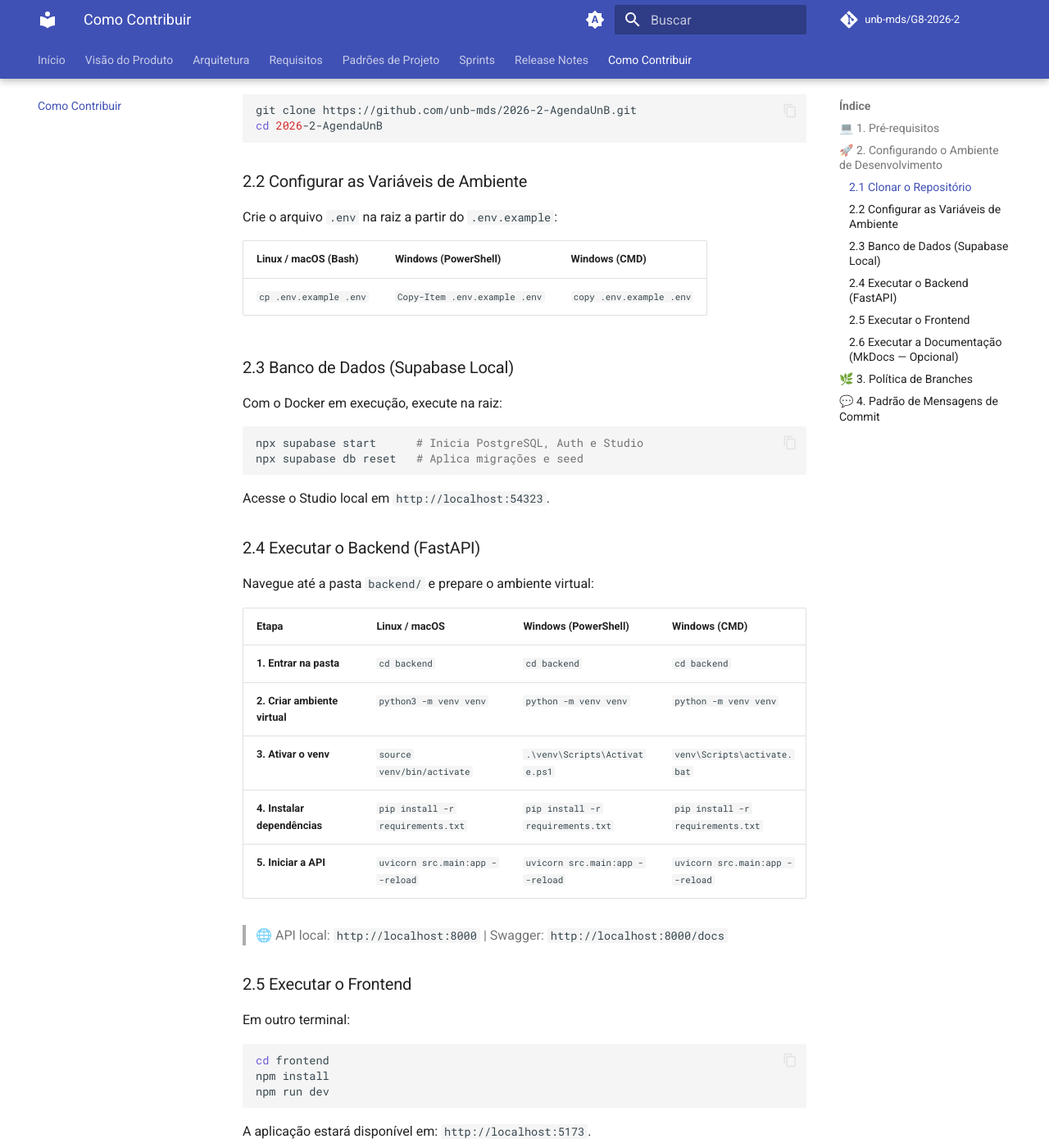
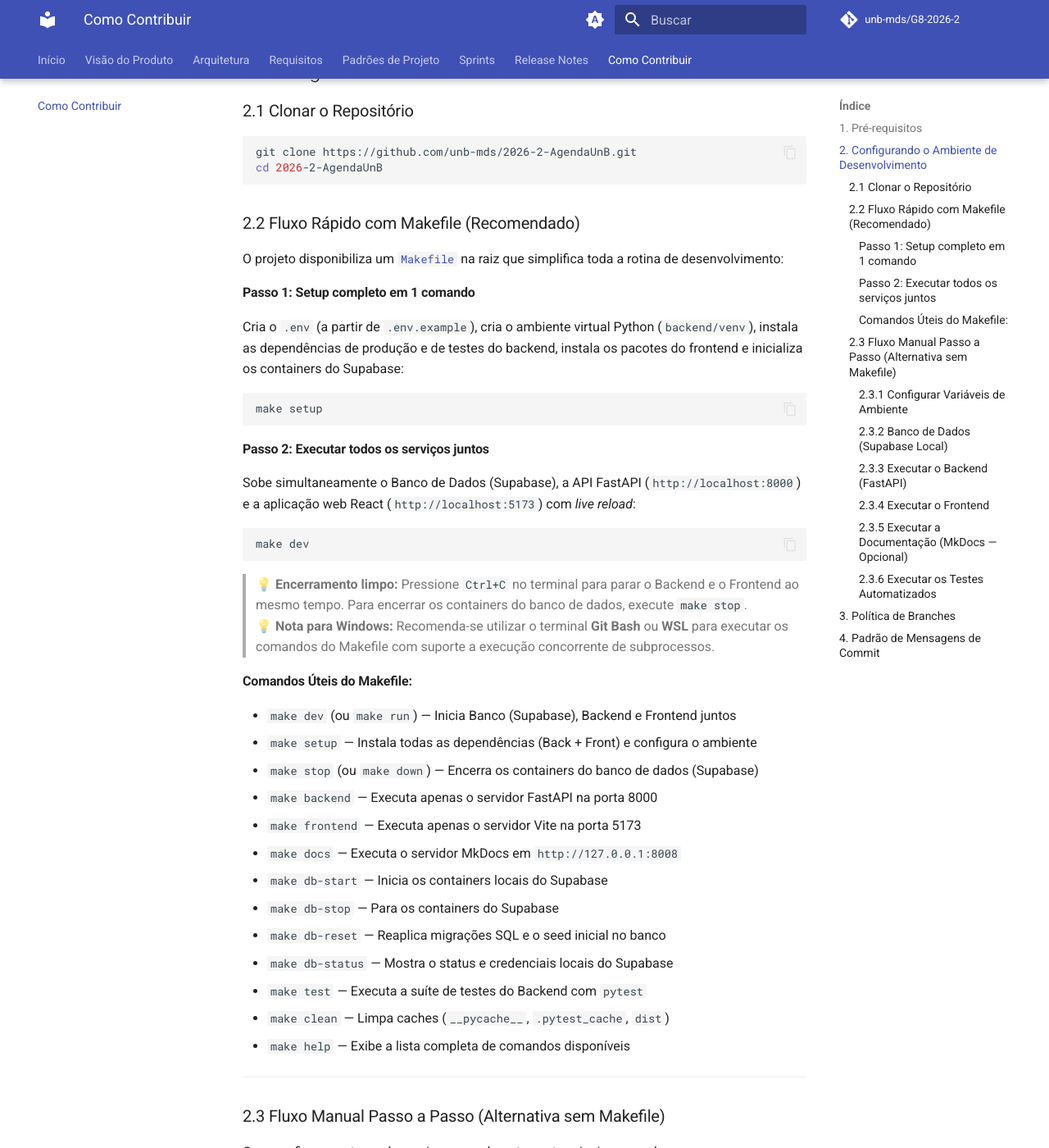
Before and after one commit to unb-mds/2026-2-AgendaUnB, an MkDocs documentation site: the page built from docs/CONTRIBUTING.md, in a window 1280 px wide and 1400 px high, scrolled down 521 px. Shown: the whole window at 82% size. Built offline with MkDocs 1.6.1 and Material for MkDocs 9.7.7, drawn with Linux system fonts in a browser that asks for light colours; comment, search, counter and statistics services are not loaded; some of the changed text lies outside the part shown.

Commit message:
docs: Atualização da documentação após implementação do makefile

````diff
--- a/docs/CONTRIBUTING.md
+++ b/docs/CONTRIBUTING.md
@@ -1,19 +1,21 @@
-# 🤝 Guia de Contribuição — Agenda UnB
+# Guia de Contribuição — Agenda UnB
 
 Obrigado pelo interesse em contribuir com o **Agenda UnB**! Este guia orienta os desenvolvedores e colaboradores sobre o fluxo de trabalho, padrões de código e configuração do ambiente.
 
 ---
 
-## 💻 1. Pré-requisitos
+## 1. Pré-requisitos
 
 Antes de iniciar, certifique-se de ter instalado em sua máquina:
 * [Git](https://git-scm.com/)
-* [Node.js](https://nodejs.org/) (Versão LTS recomendada, v20 ou superior)
-* [Python 3.10+](https://www.python.org/) (Necessário caso queira rodar o servidor de documentação MkDocs localmente)
+* [Node.js](https://nodejs.org/) (Versão LTS recomendada, v18 ou superior)
+* [Python 3.11+](https://www.python.org/) (Necessário para a API FastAPI, testes com pytest e MkDocs)
+* [Docker Desktop / Docker Engine](https://www.docker.com/) (Em execução, necessário para o banco de dados e autenticação via Supabase)
+* [GNU Make](https://www.gnu.org/software/make/) *(Opcional, mas altamente recomendado para automação de setup e execução em 1 comando)*
 
 ---
 
-## 🚀 2. Configurando o Ambiente de Desenvolvimento
+## 2. Configurando o Ambiente de Desenvolvimento
 
 ### 2.1 Clonar o Repositório
 ```bash
@@ -21,22 +23,65 @@ git clone https://github.com/unb-mds/2026-2-AgendaUnB.git
 cd 2026-2-AgendaUnB
 ```
 
-### 2.2 Configurar as Variáveis de Ambiente
+### 2.2 Fluxo Rápido com Makefile (Recomendado)
+
+O projeto disponibiliza um [`Makefile`](../Makefile) na raiz que simplifica toda a rotina de desenvolvimento:
+
+#### Passo 1: Setup completo em 1 comando
+Cria o `.env` (a partir de `.env.example`), cria o ambiente virtual Python (`backend/venv`), instala as dependências de produção e de testes do backend, instala os pacotes do frontend e inicializa os containers do Supabase:
+
+```bash
+make setup
+```
+
+#### Passo 2: Executar todos os serviços juntos
+Sobe simultaneamente o Banco de Dados (Supabase), a API FastAPI (`http://localhost:8000`) e a aplicação web React (`http://localhost:5173`) com *live reload*:
+
+```bash
+make dev
+```
+
+> 💡 **Encerramento limpo:** Pressione `Ctrl+C` no terminal para parar o Backend e o Frontend ao mesmo tempo. Para encerrar os containers do banco de dados, execute `make stop`.
+> 💡 **Nota para Windows:** Recomenda-se utilizar o terminal **Git Bash** ou **WSL** para executar os comandos do Makefile com suporte a execução concorrente de subprocessos.
+
+#### Comandos Úteis do Makefile:
+* `make dev` (ou `make run`) — Inicia Banco (Supabase), Backend e Frontend juntos
+* `make setup` — Instala todas as dependências (Back + Front) e configura o ambiente
+* `make stop` (ou `make down`) — Encerra os containers do banco de dados (Supabase)
+* `make backend` — Executa apenas o servidor FastAPI na porta 8000
+* `make frontend` — Executa apenas o servidor Vite na porta 5173
+* `make docs` — Executa o servidor MkDocs em `http://127.0.0.1:8008`
+* `make db-start` — Inicia os containers locais do Supabase
+* `make db-stop` — Para os containers do Supabase
+* `make db-reset` — Reaplica migrações SQL e o seed inicial no banco
+* `make db-status` — Mostra o status e credenciais locais do Supabase
+* `make test` — Executa a suíte de testes do Backend com `pytest`
+* `make clean` — Limpa caches (`__pycache__`, `.pytest_cache`, `dist`)
+* `make help` — Exibe a lista completa de comandos disponíveis
+
+---
+
+### 2.3 Fluxo Manual Passo a Passo (Alternativa sem Makefile)
+
+Caso prefira executar cada serviço manualmente em terminais separados:
+
+#### 2.3.1 Configurar Variáveis de Ambiente
 Crie o arquivo `.env` na raiz a partir do `.env.example`:
 
 | Linux / macOS (Bash) | Windows (PowerShell) | Windows (CMD) |
 |---|---|---|
 | `cp .env.example .env` | `Copy-Item .env.example .env` | `copy .env.example .env` |
 
-### 2.3 Banco de Dados (Supabase Local)
-Com o Docker em execução, execute na raiz:
+#### 2.3.2 Banco de Dados (Supabase Local)
+Com o Docker em execução, execute na raiz do repositório:
 ```bash
 npx supabase start      # Inicia PostgreSQL, Auth e Studio
 npx supabase db reset   # Aplica migrações e seed
 ```
-Acesse o Studio local em `http://localhost:54323`.
+* Studio local: [http://localhost:54323](http://localhost:54323)
+* API Local: `http://127.0.0.1:54321`
 
-### 2.4 Executar o Backend (FastAPI)
+#### 2.3.3 Executar o Backend (FastAPI)
 Navegue até a pasta `backend/` e prepare o ambiente virtual:
 
 | Etapa | Linux / macOS | Windows (PowerShell) | Windows (CMD) |
@@ -45,29 +90,36 @@ Navegue até a pasta `backend/` e prepare o ambiente virtual:
 | **2. Criar ambiente virtual** | `python3 -m venv venv` | `python -m venv venv` | `python -m venv venv` |
 | **3. Ativar o venv** | `source venv/bin/activate` | `.\venv\Scripts\Activate.ps1` | `venv\Scripts\activate.bat` |
 | **4. Instalar dependências** | `pip install -r requirements.txt` | `pip install -r requirements.txt` | `pip install -r requirements.txt` |
-| **5. Iniciar a API** | `uvicorn src.main:app --reload` | `uvicorn src.main:app --reload` | `uvicorn src.main:app --reload` |
+| **5. Instalar dependências dev** | `pip install -r requirements-dev.txt` | `pip install -r requirements-dev.txt` | `pip install -r requirements-dev.txt` |
+| **6. Iniciar a API** | `uvicorn src.main:app --reload` | `uvicorn src.main:app --reload` | `uvicorn src.main:app --reload` |
 
-> 🌐 API local: `http://localhost:8000` | Swagger: `http://localhost:8000/docs`
+* API local: [http://localhost:8000](http://localhost:8000) | Swagger: [http://localhost:8000/docs](http://localhost:8000/docs)
 
-### 2.5 Executar o Frontend
-Em outro terminal:
+#### 2.3.4 Executar o Frontend
+Em outro terminal, a partir da raiz:
 ```bash
 cd frontend
 npm install
 npm run dev
 ```
-A aplicação estará disponível em: `http://localhost:5173`.
+* 🌐 Aplicação web: [http://localhost:5173](http://localhost:5173)
 
-### 2.6 Executar a Documentação (MkDocs — Opcional)
+#### 2.3.5 Executar a Documentação (MkDocs — Opcional)
 ```bash
 pip install mkdocs-material
 mkdocs serve -a 127.0.0.1:8008
 ```
-Acesse no navegador: `http://127.0.0.1:8008`.
+* 📚 Documentação local: [http://127.0.0.1:8008](http://127.0.0.1:8008)
+
+#### 2.3.6 Executar os Testes Automatizados
+Com o ambiente virtual ativado na pasta `backend/`:
+```bash
+pytest tests/
+```
 
 ---
 
-## 🌿 3. Política de Branches
+## 3. Política de Branches
 
 Para manter a organização das entregas nas Sprints de MDS, utilizamos branches nomeadas por tipo de tarefa:
 
@@ -80,7 +132,7 @@ Para manter a organização das entregas nas Sprints de MDS, utilizamos branches
 
 ---
 
-## 💬 4. Padrão de Mensagens de Commit
+## 4. Padrão de Mensagens de Commit
 
 Seguimos a convenção de **Conventional Commits**:
 
````
Also changed, not shown: README.md (+110 -36 lines), docs/index.md (+9 -9 lines).
